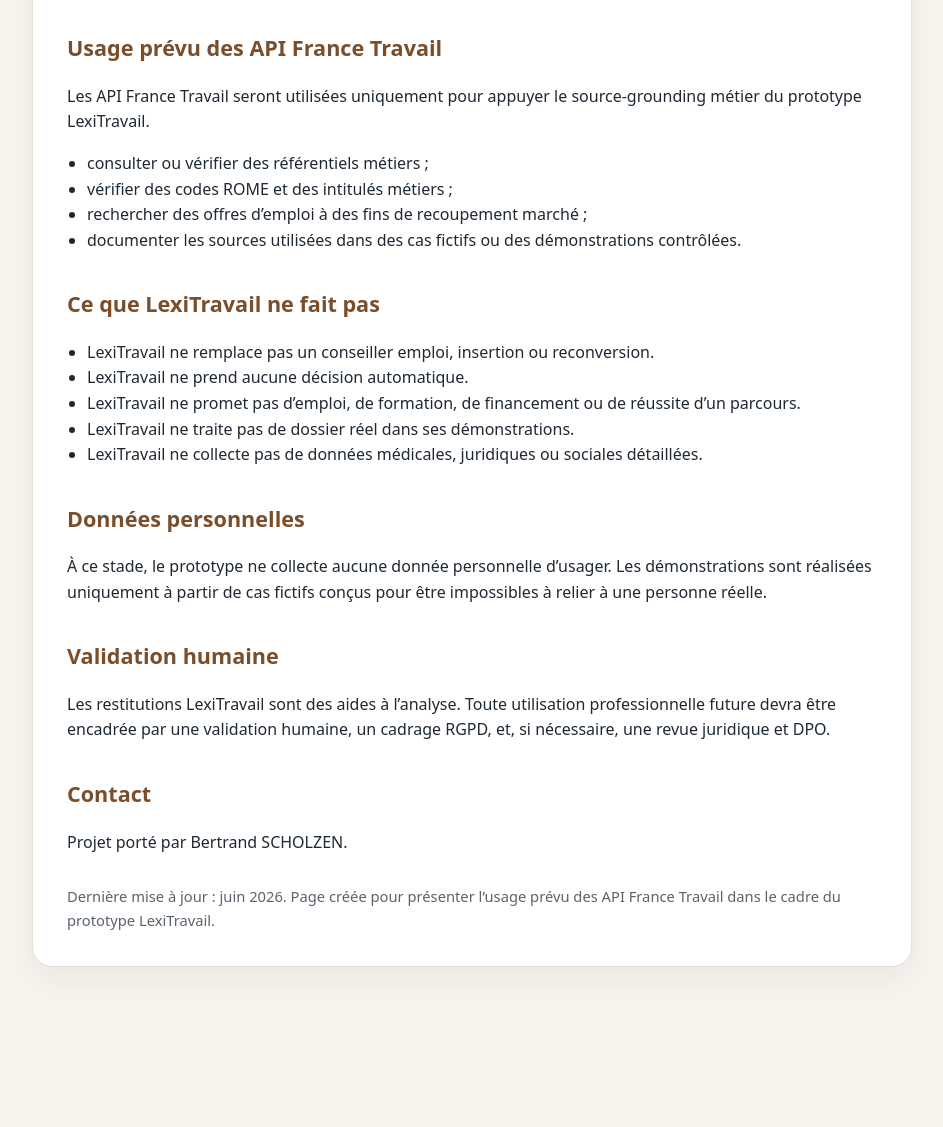
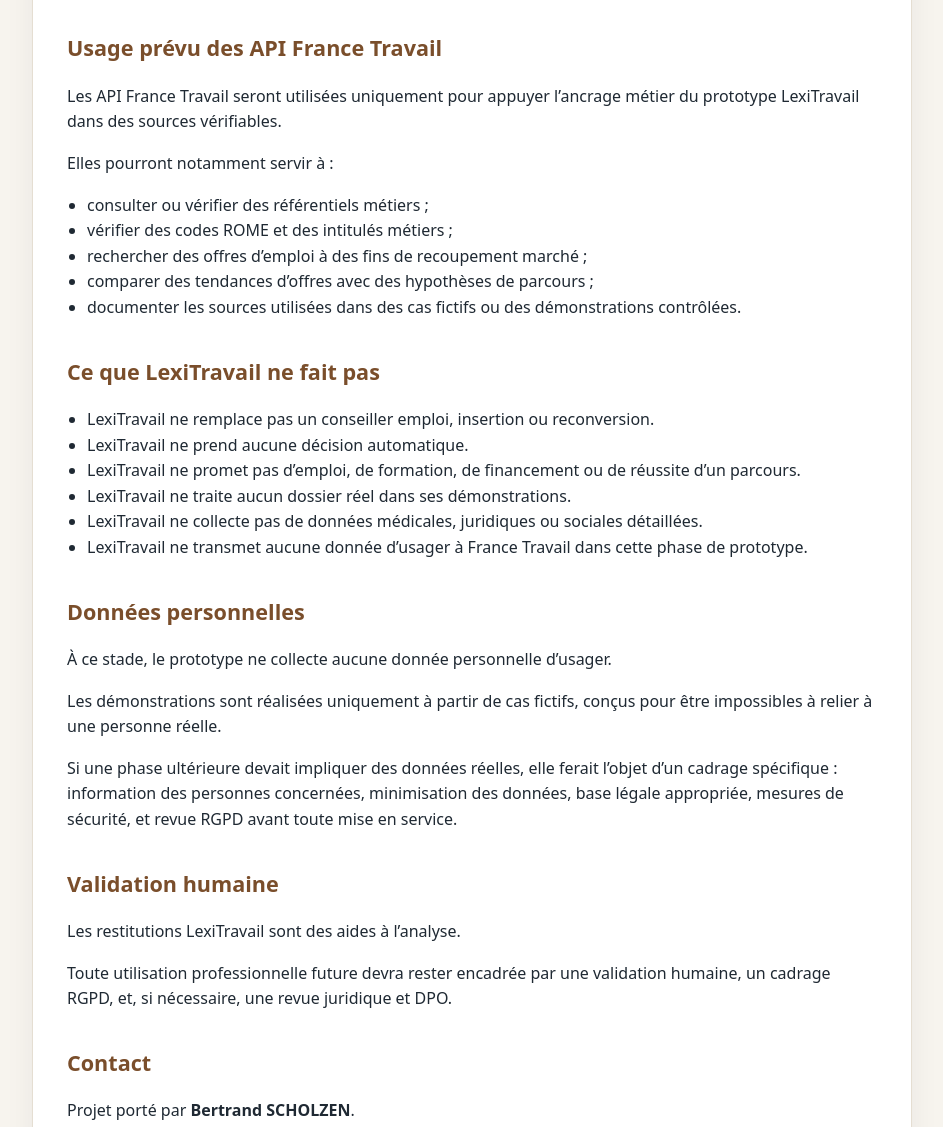
Before and after one commit to bertrandscholzen-cmd/lexitravail, a plain HTML site: page index.html in a window 1280 px wide. Shown: the part 380-1507 px from the top of the page, without its empty margins (168-1111 px from the left). Before the commit the page ends 1419 px from the top, so only its background shows below. Drawn offline with Linux system fonts and the light colour scheme.

Commit message:
Met à jour la page publique LexiTravail

```diff
--- a/index.html
+++ b/index.html
@@ -4,7 +4,7 @@
   <meta charset="utf-8" />
   <meta name="viewport" content="width=device-width, initial-scale=1" />
   <title>LexiTravail — Prototype et usage des API France Travail</title>
-  <meta name="description" content="Page d'information LexiTravail concernant l'usage prévu des API France Travail dans un prototype de source-grounding métier." />
+  <meta name="description" content="Page d'information LexiTravail concernant l'usage prévu des API France Travail dans un prototype de réanalyse professionnelle assistée." />
   <style>
     :root {
       --bg: #f7f4ee;
@@ -76,11 +76,13 @@
       </div>
 
       <h2>Usage prévu des API France Travail</h2>
-      <p>Les API France Travail seront utilisées uniquement pour appuyer le source-grounding métier du prototype LexiTravail.</p>
+      <p>Les API France Travail seront utilisées uniquement pour appuyer l’ancrage métier du prototype LexiTravail dans des sources vérifiables.</p>
+      <p>Elles pourront notamment servir à :</p>
       <ul>
         <li>consulter ou vérifier des référentiels métiers ;</li>
         <li>vérifier des codes ROME et des intitulés métiers ;</li>
         <li>rechercher des offres d’emploi à des fins de recoupement marché ;</li>
+        <li>comparer des tendances d’offres avec des hypothèses de parcours ;</li>
         <li>documenter les sources utilisées dans des cas fictifs ou des démonstrations contrôlées.</li>
       </ul>
 
@@ -89,18 +91,22 @@
         <li>LexiTravail ne remplace pas un conseiller emploi, insertion ou reconversion.</li>
         <li>LexiTravail ne prend aucune décision automatique.</li>
         <li>LexiTravail ne promet pas d’emploi, de formation, de financement ou de réussite d’un parcours.</li>
-        <li>LexiTravail ne traite pas de dossier réel dans ses démonstrations.</li>
+        <li>LexiTravail ne traite aucun dossier réel dans ses démonstrations.</li>
         <li>LexiTravail ne collecte pas de données médicales, juridiques ou sociales détaillées.</li>
+        <li>LexiTravail ne transmet aucune donnée d’usager à France Travail dans cette phase de prototype.</li>
       </ul>
 
       <h2>Données personnelles</h2>
-      <p>À ce stade, le prototype ne collecte aucune donnée personnelle d’usager. Les démonstrations sont réalisées uniquement à partir de cas fictifs conçus pour être impossibles à relier à une personne réelle.</p>
+      <p>À ce stade, le prototype ne collecte aucune donnée personnelle d’usager.</p>
+      <p>Les démonstrations sont réalisées uniquement à partir de cas fictifs, conçus pour être impossibles à relier à une personne réelle.</p>
+      <p>Si une phase ultérieure devait impliquer des données réelles, elle ferait l’objet d’un cadrage spécifique : information des personnes concernées, minimisation des données, base légale appropriée, mesures de sécurité, et revue RGPD avant toute mise en service.</p>
 
       <h2>Validation humaine</h2>
-      <p>Les restitutions LexiTravail sont des aides à l’analyse. Toute utilisation professionnelle future devra être encadrée par une validation humaine, un cadrage RGPD, et, si nécessaire, une revue juridique et DPO.</p>
+      <p>Les restitutions LexiTravail sont des aides à l’analyse.</p>
+      <p>Toute utilisation professionnelle future devra rester encadrée par une validation humaine, un cadrage RGPD, et, si nécessaire, une revue juridique et DPO.</p>
 
       <h2>Contact</h2>
-      <p>Projet porté par Bertrand SCHOLZEN.</p>
+      <p>Projet porté par <strong>Bertrand SCHOLZEN</strong>.</p>
 
       <footer>
         Dernière mise à jour : juin 2026. Page créée pour présenter l’usage prévu des API France Travail dans le cadre du prototype LexiTravail.
```
